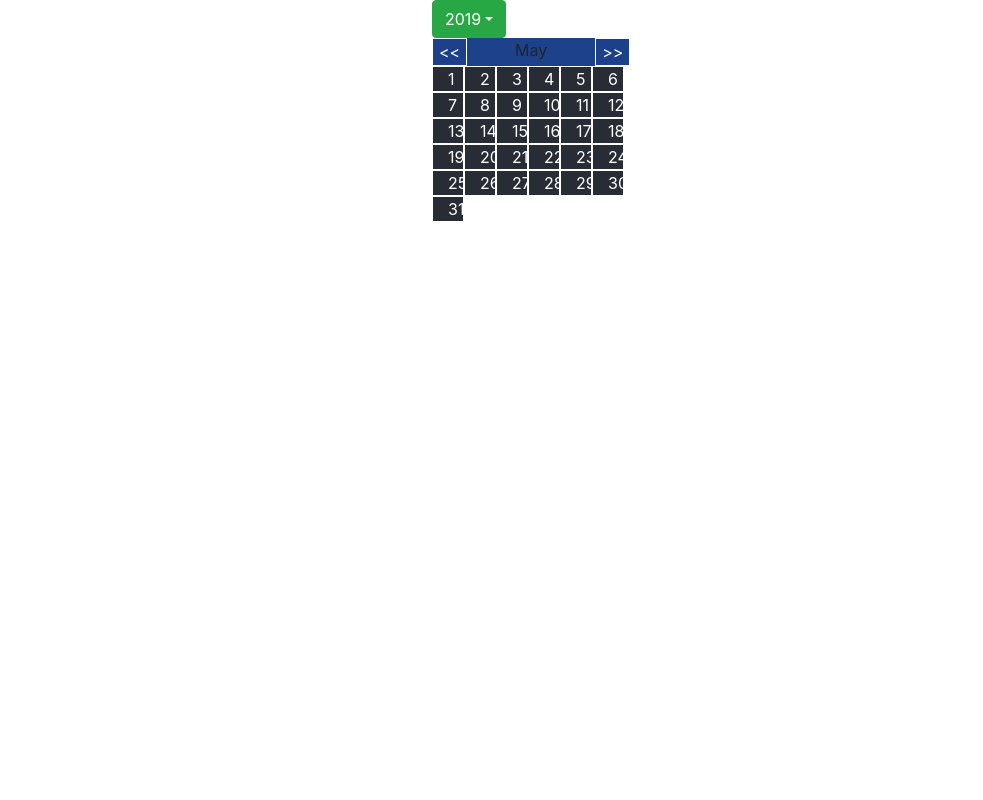
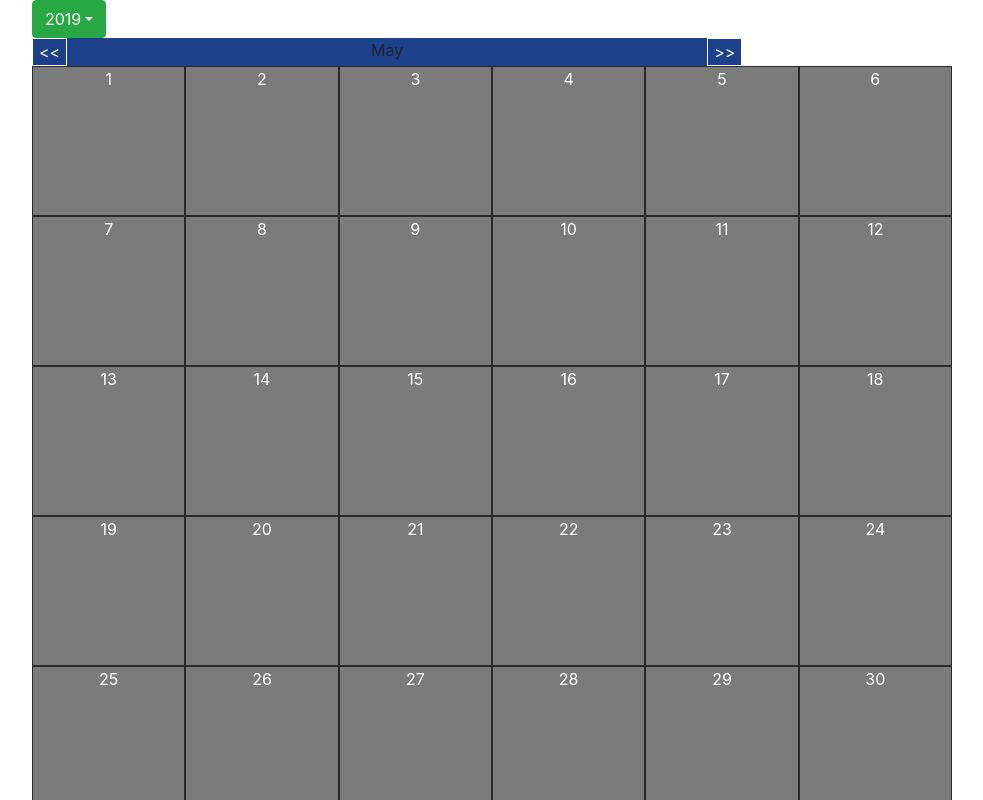
Before and after one commit to anil-sidhu/react-calendar, a React (Create React App) app: page /calender in a window 1280 px wide. Shown: the top 800 px of the page, without its empty margins (108-1091 px from the left). Built offline with nearby package versions, Linux system fonts and the light colour scheme.

Commit message:
update calender

```diff
--- a/src/App.css
+++ b/src/App.css
@@ -23,13 +23,15 @@
   color: #61dafb;
 }
 .day{
-  background-color: #282c34;
-  border: 1px solid #fff;
+  background-color: #7b7b7b;
+  border: 1px solid #2d2a2a;
   color: #fff;
   cursor: pointer;
+  height: 150px;
+  flex: 0 0 15.333333%;
 }
 .size{
-  width: 200px;
+  width: 1000px;
 }
 .time-slow-size{
   width: 400px;
--- a/src/Calender.js
+++ b/src/Calender.js
@@ -2,8 +2,9 @@ import React from 'react';
 import './App.css';
 import TimeContainer from './containers/TimeContainer';
 import { Container, Col, Row, Dropdown } from 'react-bootstrap';
+import Day from './component/Day'
+
 const date = new Date();
-
 class Calender extends React.Component {
   constructor() {
     super()
@@ -17,16 +18,24 @@ class Calender extends React.Component {
       totalDayMonth: 31,
       selectedDay: undefined,
       selectedDetails: undefined,
+      styleAct:""
     }
+  }
+
+  activeDay(item) {
+    console.warn("hello",item)
+    this.setState({ styleAct: item })
   }
   days(totalDayMonth) {
     const days = [];
     for (let i = 1; i <= totalDayMonth; i++) {
       days.push(
-        <Col key={i}
-          onClick={() => { this.selectDay(i) }}
-          className={this.state.selectedDay == i ? "activeDays day" : 'day'}
-          sm={1}>{i}</Col>
+        // <Col
+          // onClick={() => { this.selectDay(i) }}
+          // className={this.state.selectedDay == i ? "activeDays day" : 'day'}
+          // sm={1}>
+          <Day styleAct={this.state.styleAct==i?"activeDays" :""}  activeDay={this.activeDay.bind(this)} onClick={()=>alert("test")} key={i} date={i}  />
+
       );
     }
     return days;
@@ -114,7 +123,7 @@ class Calender extends React.Component {
           </Row>
         </Container>
 
-        {this.state.selectedDay ? <TimeContainer data={this.state.selectedDetails} /> : null}
+        {/* {this.state.selectedDay ? <TimeContainer data={this.state.selectedDetails} /> : null} */}
       </div>
     );
   }
--- /dev/null
+++ b/src/component/Day.js
@@ -0,0 +1,56 @@
+import React from 'react'
+import { Container, Col, Row, Dropdown } from 'react-bootstrap';
+
+class Day extends React.Component{
+
+    constructor()
+    {
+        super()
+        this.state = {
+            month: ['jan', 'feb', 'march', 'april', 'may', 'june', 'july', 'aug', 'sept', 'oct', 'nov', 'dec'],
+            selectedMonth: 4,
+            selectedMonthNumber: 2019,
+            CalenderDays: undefined,
+            currentYear: '2019',
+            selectYear: '2019',
+            totalDayMonth: 31,
+            selectedDay: undefined,
+            selectedDetails: undefined,
+            activeDays:""
+          }
+    }
+    componentDidMount()
+    {
+        console.warn(this.props.styleAct)
+    }
+    selectDay(item) {
+        this.props.activeDay(item)
+        // console.warn(item)
+    //     let data = {
+    //       day: item,
+    //       month: this.state.selectedMonth,
+    //       year: this.state.selectYear
+    //     }
+    //     this.setState({ selectedDay: item, selectedDetails: data })
+      }
+      getSnapshotBeforeUpdate(prevProps, prevState) {
+        console.warn("test here",this.props.styleAct)
+        if (prevProps!= this.props) {
+           this.setState({activeDays:this.props.styleAct})
+            return true
+        }
+        else { return false }
+    }
+
+    render()
+    {
+        return (
+            <div
+          className="day"
+          className={this.state.activeDays + ' day'}
+          onClick={() => { this.selectDay(this.props.date) }}
+            >{this.props.date}</div>
+        )
+    }
+}
+export default Day;
```
